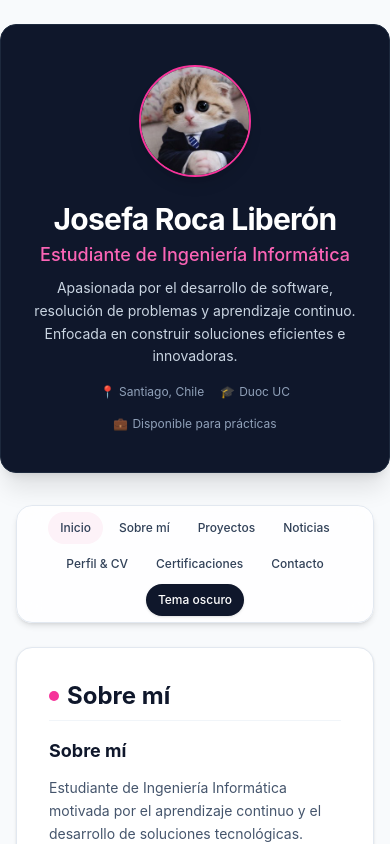
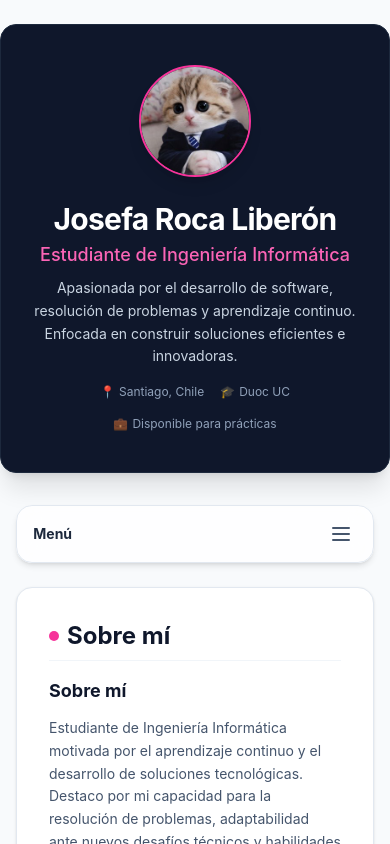
Before and after one commit to jocfapaz/jocfapaz.github.io, a React (Vite) app: page / in a window 390 px wide. Shown: the top 844 px of the page. Built offline with nearby package versions, Linux system fonts and the light colour scheme.

Commit message:
fix: Arreglo de menu hamburguesa para celular

```diff
--- a/src/core/Navegacion.tsx
+++ b/src/core/Navegacion.tsx
@@ -1,4 +1,4 @@
-import { useEffect } from 'react';
+import { useState, useEffect } from 'react';
 import { Link, useLocation, useNavigate } from 'react-router-dom';
 import { useTheme } from '../hooks/useTheme';
 
@@ -8,20 +8,25 @@ const linkClass =
 const activeLinkClass = 'bg-pink-50 text-pink-700 dark:bg-slate-800 dark:text-pink-400';
 
 const themeButtonClass =
-  'block rounded-full px-3 py-2 text-white shadow-sm transition-all duration-200 sm:px-4 bg-slate-900 hover:bg-pink-800 dark:bg-pink-700 dark:hover:bg-pink-800 cursor-pointer';
+  'block rounded-full px-3 py-2 text-white shadow-sm transition-all duration-200 sm:px-4 bg-slate-900 hover:bg-pink-800 dark:bg-pink-700 dark:hover:bg-pink-800 cursor-pointer w-full sm:w-auto text-center';
 
 function Navegacion() {
   const { theme, toggleTheme } = useTheme();
   const location = useLocation();
   const navigate = useNavigate();
 
-  // Reinicia la URL al inicio ("/") cuando se recarga la página
+  const [isMenuOpen, setIsMenuOpen] = useState(false);
+
   useEffect(() => {
     if (window.location.hash) {
       navigate('/', { replace: true });
       window.scrollTo(0, 0);
     }
   }, [navigate]);
+
+  useEffect(() => {
+    setIsMenuOpen(false);
+  }, [location.hash, location.pathname]);
 
   const isHomeActive = location.pathname === '/' && location.hash === '';
   const getHashClass = (hash: string) =>
@@ -30,45 +35,62 @@ function Navegacion() {
   return (
     <nav
       aria-label="Navegación principal"
-      className="sticky top-4 z-50 my-6 mx-auto w-fit max-w-[calc(100vw-2rem)] rounded-2xl border border-slate-200 bg-white/80 dark:bg-slate-900/80 dark:border-slate-700 p-1.5 shadow-md backdrop-blur-md transition-colors sm:rounded-full"
+      className="sticky top-4 z-50 my-6 mx-auto w-11/12 max-w-4xl rounded-2xl border border-slate-200 bg-white/80 dark:bg-slate-900/80 dark:border-slate-700 p-2 shadow-md backdrop-blur-md transition-colors sm:w-fit sm:rounded-full"
     >
-      <ul className="flex flex-wrap items-center justify-center gap-1 text-xs font-medium text-slate-600 dark:text-slate-300 sm:text-sm">
-        <li>
+      <div className="flex items-center justify-between sm:hidden px-2 py-1">
+        <span className="text-sm font-bold text-slate-800 dark:text-slate-200">Menú</span>
+        <button
+          onClick={() => setIsMenuOpen(!isMenuOpen)}
+          className="text-slate-600 dark:text-slate-300 hover:text-pink-600 dark:hover:text-pink-400 focus:outline-none p-1"
+          aria-label="Alternar menú"
+        >
+          <svg className="w-6 h-6" fill="none" strokeLinecap="round" strokeLinejoin="round" strokeWidth="2" viewBox="0 0 24 24" stroke="currentColor">
+            {isMenuOpen ? (
+              <path d="M6 18L18 6M6 6l12 12"></path>
+            ) : (
+              <path d="M4 6h16M4 12h16M4 18h16"></path>
+            )}
+          </svg>
+        </button>
+      </div>
+
+      <ul className={`${isMenuOpen ? 'flex' : 'hidden'} sm:flex flex-col sm:flex-row flex-wrap items-center justify-center gap-1 mt-3 sm:mt-0 text-sm font-medium text-slate-600 dark:text-slate-300 w-full sm:w-auto`}>
+        <li className="w-full sm:w-auto text-center">
           <Link to="/" className={`${linkClass} ${isHomeActive ? activeLinkClass : ''}`}>
             Inicio
           </Link>
         </li>
-        <li>
+        <li className="w-full sm:w-auto text-center">
           <Link to="/#sobre-mi" className={`${linkClass} ${getHashClass('#sobre-mi')}`}>
             Sobre mí
           </Link>
         </li>
-        <li>
+        <li className="w-full sm:w-auto text-center">
           <Link to="/#proyectos" className={`${linkClass} ${getHashClass('#proyectos')}`}>
             Proyectos
           </Link>
         </li>
-        <li>
+        <li className="w-full sm:w-auto text-center">
           <Link to="/#noticias-destacadas" className={`${linkClass} ${getHashClass('#noticias-destacadas')}`}>
             Noticias
           </Link>
         </li>
-        <li>
+        <li className="w-full sm:w-auto text-center">
           <Link to="/#cv" className={`${linkClass} ${getHashClass('#cv')}`}>
             Perfil & CV
           </Link>
         </li>
-        <li>
+        <li className="w-full sm:w-auto text-center">
           <Link to="/#certificaciones" className={`${linkClass} ${getHashClass('#certificaciones')}`}>
             Certificaciones
           </Link>
         </li>
-        <li>
+        <li className="w-full sm:w-auto text-center">
           <Link to="/#contacto" className={`${linkClass} ${getHashClass('#contacto')}`}>
             Contacto
           </Link>
         </li>
-        <li>
+        <li className="w-full sm:w-auto text-center mt-2 sm:mt-0 px-2 sm:px-0">
           <button
             type="button"
             onClick={toggleTheme}
```
